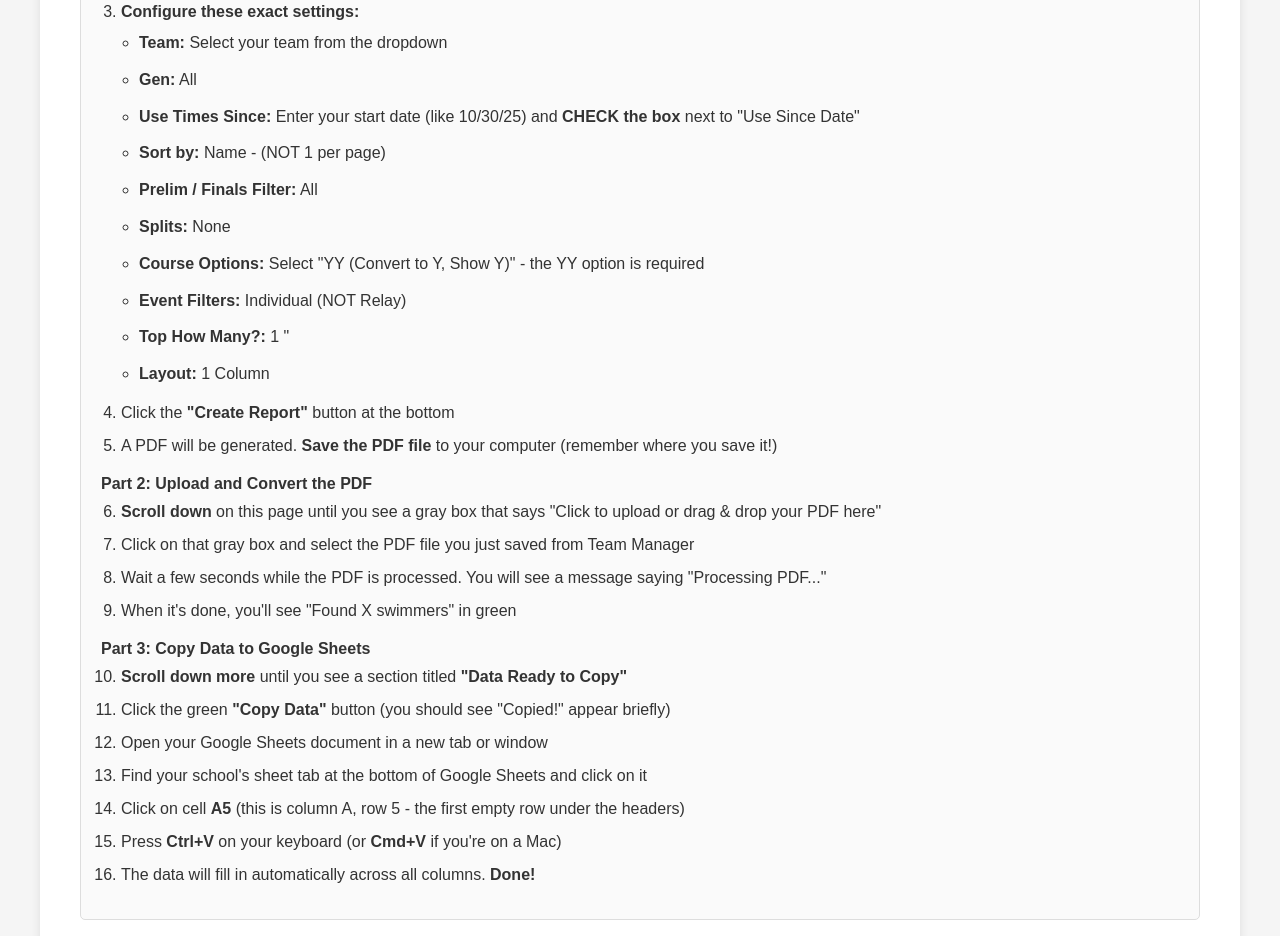
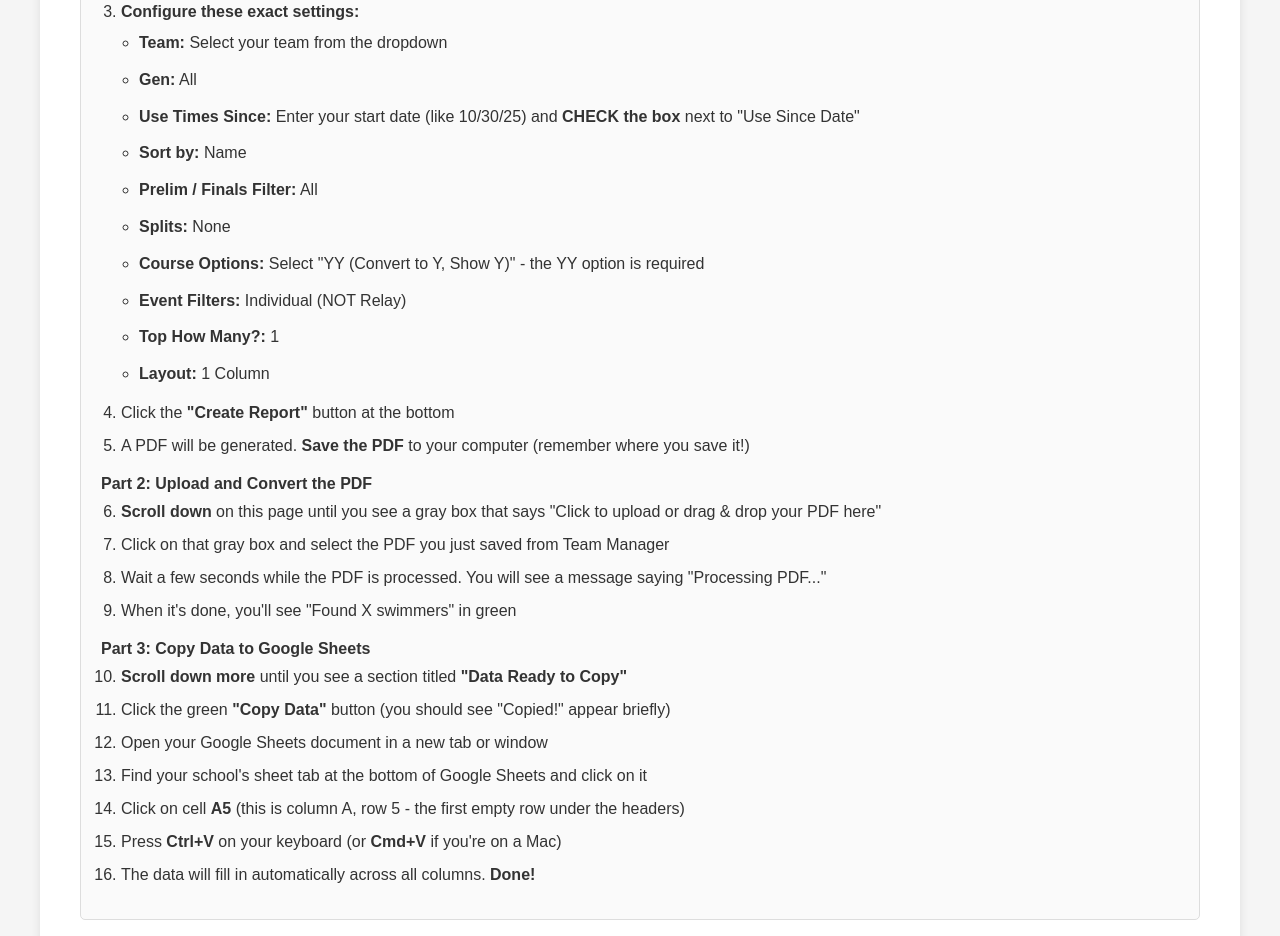
Before and after one commit to camdenmiller748-hub/swim-times-pdf-converter, a plain HTML site: page index.html in a window 1280 px wide. Shown: the part 836-1772 px from the top of the page. Drawn offline with Linux system fonts and the light colour scheme; a script that the page names is missing.

Commit message:
Update index.html

```diff
--- a/index.html
+++ b/index.html
@@ -291,12 +291,12 @@
                         <li><strong>Team:</strong> Select your team from the dropdown</li>
                         <li><strong>Gen:</strong> All</li>
                         <li><strong>Use Times Since:</strong> Enter your start date (like 10/30/25) and <strong>CHECK the box</strong> next to "Use Since Date"</li>
-                        <li><strong>Sort by:</strong> Name - (NOT 1 per page)</li>
+                        <li><strong>Sort by:</strong> Name </li>
                         <li><strong>Prelim / Finals Filter:</strong> All</li>
                         <li><strong>Splits:</strong> None</li>
                         <li><strong>Course Options:</strong> Select "YY (Convert to Y, Show Y)" - the YY option is required</li>
                         <li><strong>Event Filters:</strong> Individual (NOT Relay)</li>
-                        <li><strong>Top How Many?:</strong> 1 "</li>
+                        <li><strong>Top How Many?:</strong> 1 </li>
                         <li><strong>Layout:</strong> 1 Column </li>
                     </ul>
                 </li>
@@ -304,7 +304,7 @@
                     Click the <strong>"Create Report"</strong> button at the bottom
                 </li>
                 <li style="margin-bottom: 15px;">
-                    A PDF will be generated. <strong>Save the PDF file</strong> to your computer (remember where you save it!)
+                    A PDF will be generated. <strong>Save the PDF </strong> to your computer (remember where you save it!)
                 </li>
             </ol>
 
@@ -314,7 +314,7 @@
                     <strong>Scroll down</strong> on this page until you see a gray box that says "Click to upload or drag & drop your PDF here"
                 </li>
                 <li style="margin-bottom: 15px;">
-                    Click on that gray box and select the PDF file you just saved from Team Manager
+                    Click on that gray box and select the PDF you just saved from Team Manager
                 </li>
                 <li style="margin-bottom: 15px;">
                     Wait a few seconds while the PDF is processed. You will see a message saying "Processing PDF..."
```
